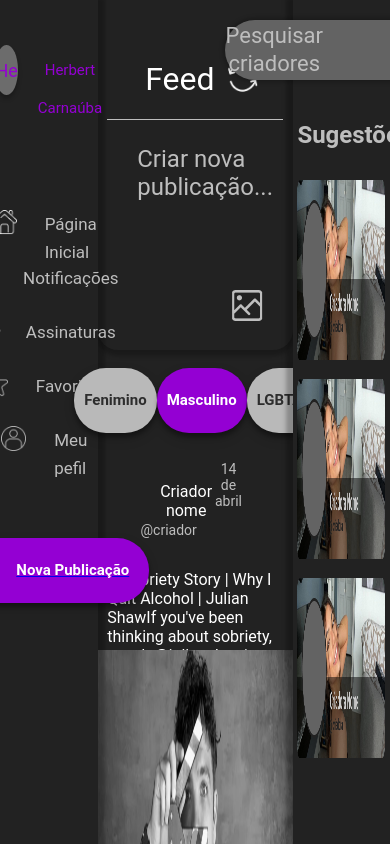
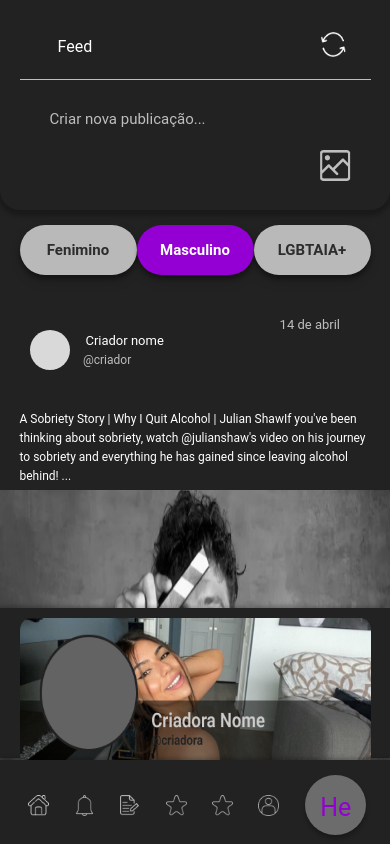
Before and after one commit to KingOfSites/bless-web-app, a React (Create React App) app: page /feed in a window 390 px wide. Shown: the top 844 px of the page. Built offline with nearby package versions, Linux system fonts and the light colour scheme.

Commit message:
ajuste responsivo mobile

```diff
--- a/src/Navbar.scss
+++ b/src/Navbar.scss
@@ -389,7 +389,6 @@
   width: 100%;
   height: 60px;
   background-color: #222222;
-
   display: flex;
   align-items: center;
 }
@@ -475,9 +474,169 @@
   width: 90%;
   margin: 0 auto;
   height: 180px;
+  margin-bottom: 15px;
 }
 .card img {
   width: 100%;
   height: 100%;
   margin-bottom: 15px;
 }
+// media 768px - 430 nav bar esquerda
+
+@media (max-width: 768px) {
+  .container-navbar {
+    display: flex;
+    flex-direction: row-reverse;
+    width: 100%;
+    position: fixed;
+
+    height: 100px;
+    right: 0;
+    top: 90%;
+  }
+  .container-navbar .container-button,
+  h2 {
+    display: none;
+  }
+  .container-navbar > .name-usuario > button {
+    display: flex;
+    width: 90px;
+    height: 70px;
+    margin: 0;
+    text-align: center;
+    font-size: 30px;
+    padding: 20px;
+    margin-bottom: 10px;
+  }
+  .opcoes-usuario h3 {
+    display: none;
+    width: 45px;
+    height: 45px;
+  }
+  .opcoes-usuario {
+    display: flex;
+    flex-direction: row;
+    height: 100%;
+    width: 100%;
+    margin: 0;
+    justify-content: center;
+    align-items: center;
+  }
+
+  .container-usuarios {
+    width: 15%;
+    height: 50px;
+    margin: 0%;
+  }
+
+  .container-usuarios img {
+    width: 45%;
+    height: 70%;
+
+    margin: 0;
+  }
+  .container-usuarios > .assinatura {
+    margin-top: 2px;
+    margin: 0;
+  }
+  .name-usuario {
+    margin: 0;
+    width: 15%;
+    height: 100%;
+    margin-right: 25px;
+  }
+}
+@media (max-width: 430px) {
+  .container-usuarios {
+    width: 15%;
+    height: 30px;
+    margin: 0%;
+  }
+  .container-navbar > .name-usuario > button {
+    width: 80px;
+    height: 60px;
+    text-align: center;
+    font-size: 25px;
+    padding: 15px;
+  }
+}
+// media 768px - 430 feed meio
+@media (max-width: 768px) {
+  .container-post {
+    width: 100%;
+    height: 100%;
+  }
+  .text-publi p {
+    margin: 0;
+    font-size: 12px;
+  }
+  .container-button {
+    margin: 0 auto;
+    width: 90%;
+    height: 80px;
+  }
+  .container-button button {
+    height: 50px;
+  }
+  .publi-post h1 {
+    font-size: 16px;
+  }
+  .publi-post > div > img {
+    width: 25px;
+    height: 25px;
+  }
+  .main-post {
+    height: 210px;
+  }
+  .baixar-publi img {
+    margin-bottom: 200px;
+  }
+  .nova-publi p {
+    font-size: 15px;
+  }
+  .publi-post {
+    height: 80px;
+    padding-bottom: 25px;
+  }
+  .foto-postagem img {
+    height: 380px;
+  }
+  .criador button {
+    width: 40px;
+    height: 40px;
+  }
+  .criador h3 {
+    font-size: 13px;
+  }
+  .criador span {
+    font-size: 12px;
+  }
+  .data-postagem p {
+    font-size: 13px;
+  }
+  .container-postagem {
+    height: 690px;
+  }
+}
+// media 768px - 430 nav bar esquerda
+@media (max-width: 768px) {
+  .pesquisar,
+  .sugestao-reload,
+  .card-none {
+    display: none;
+  }
+  .container-navDireita {
+    position: fixed;
+    display: flex;
+    flex-direction: row;
+    width: 100%;
+    margin: 0;
+    left: 0;
+    height: 150px;
+    top: 72%;
+  }
+  .card img {
+    width: 100%;
+    height: 150px;
+  }
+}
--- a/src/components/Navbar.tsx
+++ b/src/components/Navbar.tsx
@@ -31,6 +31,9 @@ function Navbar() {
           <h3>Favoritos</h3>
         </div>
         <div className="container-usuarios">
+          <img src={Favoritos} alt="Favoritos" />
+        </div>
+        <div className="container-usuarios">
           <img src={Usuario} alt="Usuario" />
           <h3>Meu pefil</h3>
         </div>
--- a/src/components/NavbarDireita.tsx
+++ b/src/components/NavbarDireita.tsx
@@ -23,8 +23,12 @@ function NavbarDireita() {
       <div className="criador-card">
         <div className="card">
           <img src={cardCriador} alt="cardCriador" />
-          <img src={cardCriador} alt="cardCriador" />
-          <img src={cardCriador} alt="cardCriador" />
+        </div>
+        <div className="card">
+          <img src={cardCriador} alt="cardCriador" className="card-none" />
+        </div>
+        <div className="card">
+          <img src={cardCriador} alt="cardCriador" className="card-none" />
         </div>
       </div>
     </div>
--- a/src/pages/Feed/Index.tsx
+++ b/src/pages/Feed/Index.tsx
@@ -6,9 +6,9 @@ import NavbarDireita from "../../components/NavbarDireita";
 function Feed() {
   return (
     <div>
+      <NavbarDireita />
+      <Post />
       <Navbar />
-      <Post />
-      <NavbarDireita />
     </div>
   );
 }
```
Also changed, not shown: 1 other file (tests, documents, lock files or other folders).
